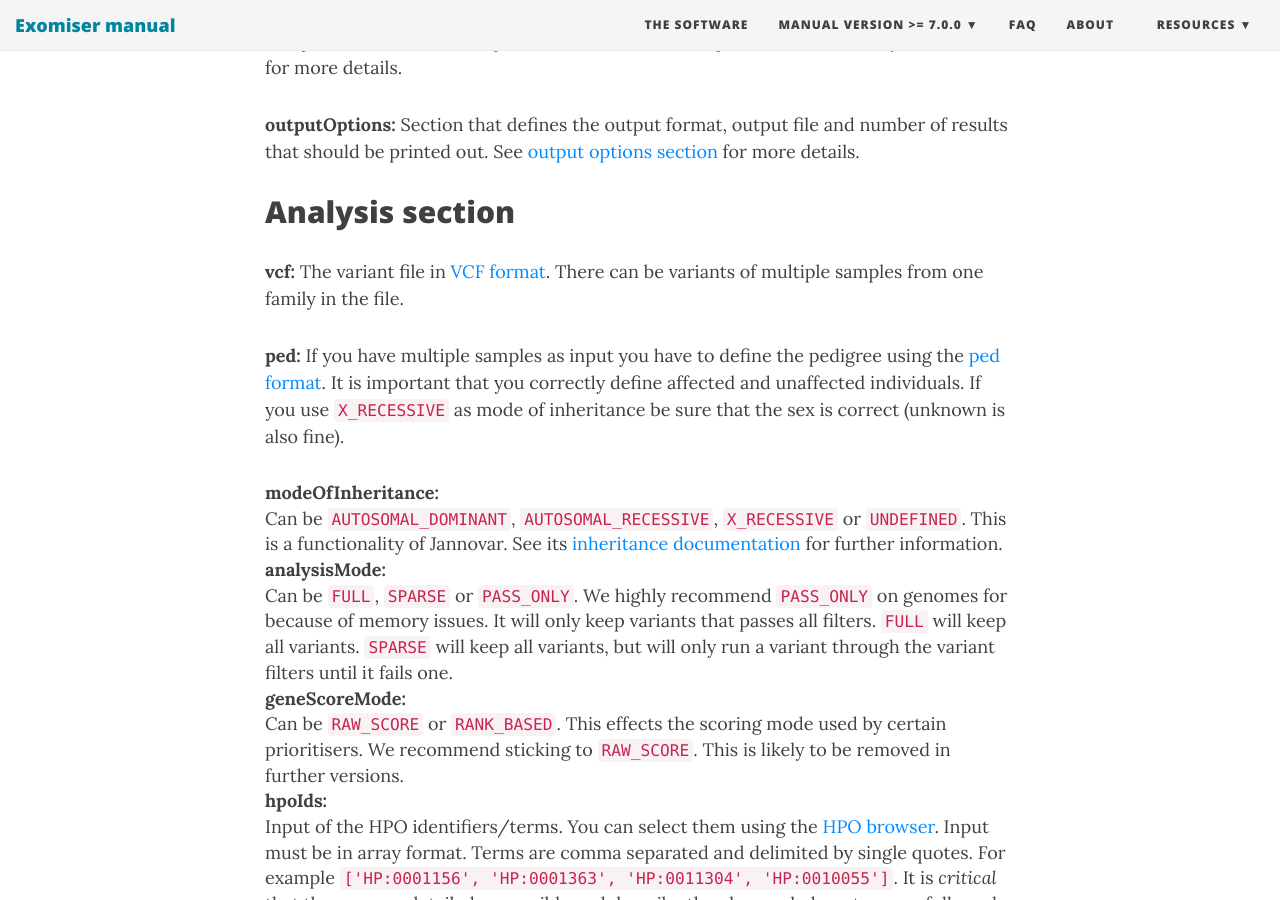
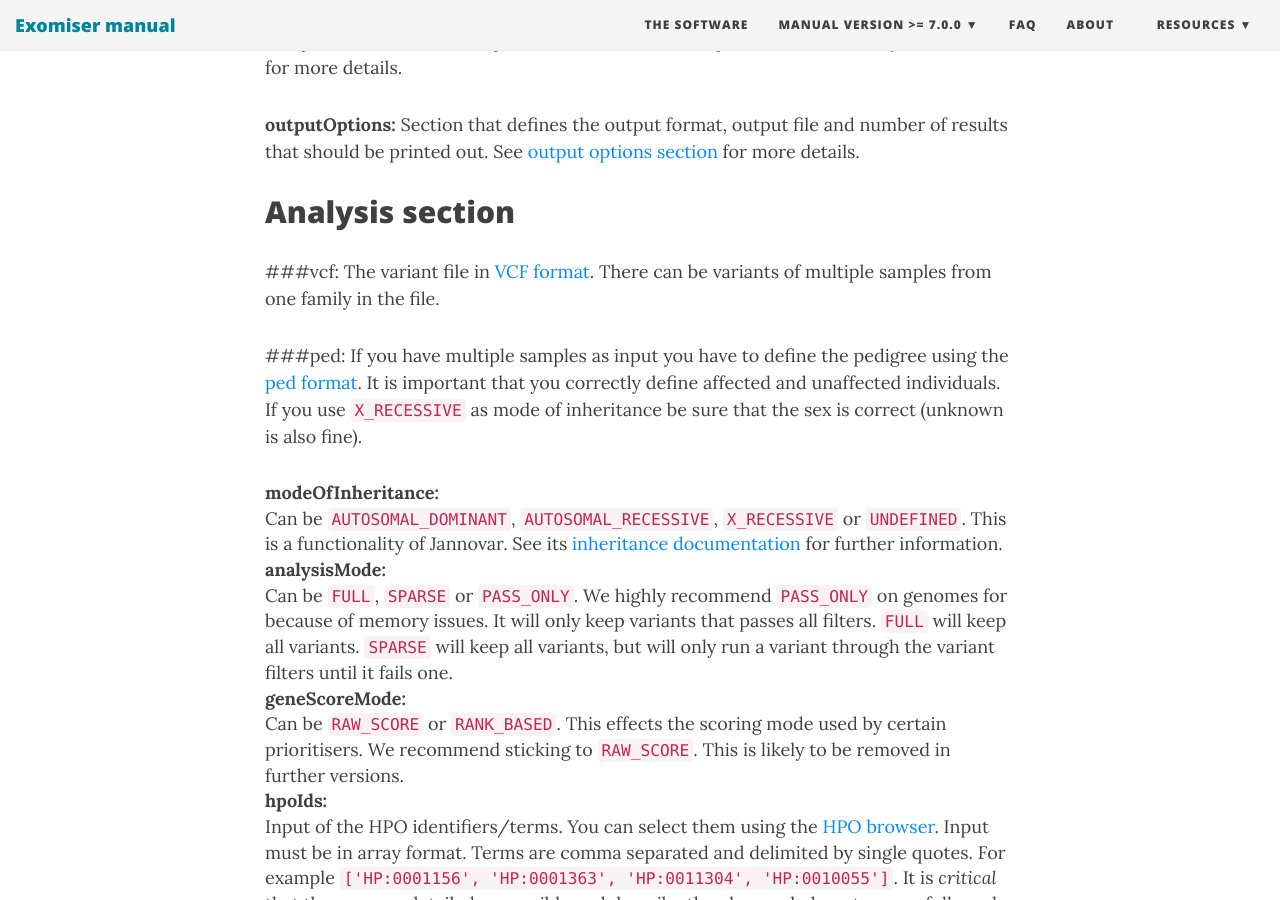
Before and after one commit to exomiser/Exomiser, a Jekyll site: the page built from manual/7/genomiser.md, in a window 1280 px wide and 900 px high, scrolled down 1609 px. Built offline with Jekyll 4.4.1, drawn with Linux system fonts in a browser that asks for light colours; nearby versions of some CDN libraries.

Commit message:
More format experimentation.

```diff
--- a/manual/7/genomiser.md
+++ b/manual/7/genomiser.md
@@ -43,10 +43,10 @@ Section that defines the output format, output file and number of results that s
 
 ## Analysis section
 
-**vcf:**
+###vcf:
 The variant file in [VCF format](https://github.com/samtools/hts-specs). There can be variants of multiple samples from one family in the file.
 
-**ped:**
+###ped:
 If you have multiple samples as input you have to define the pedigree using the [ped format](http://pngu.mgh.harvard.edu/~purcell/plink/data.shtml#ped). It is important that you correctly define affected and unaffected individuals. If you use `X_RECESSIVE` as mode of inheritance be sure that the sex is correct (unknown is also fine).
 
 modeOfInheritance:
```
